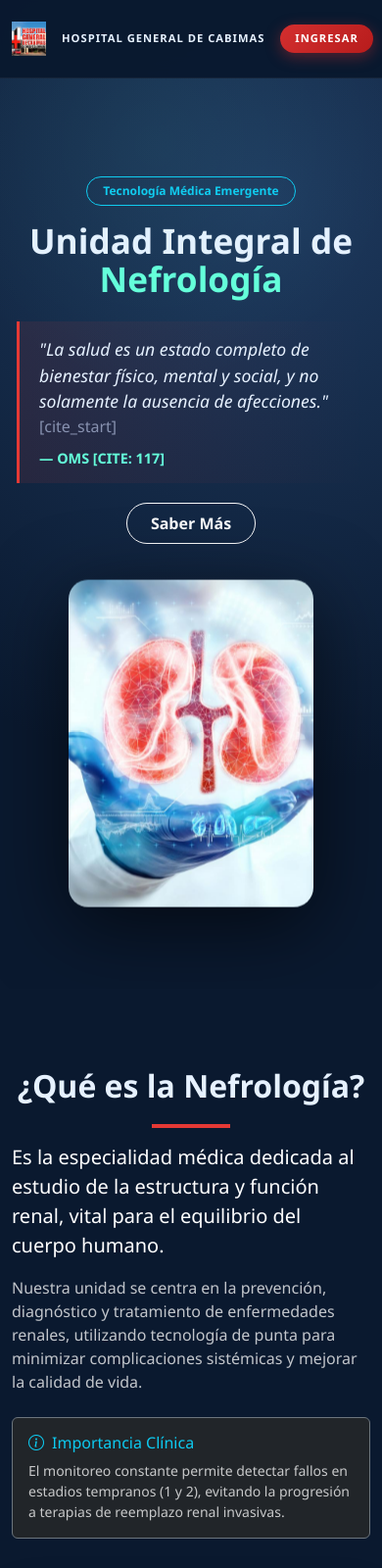
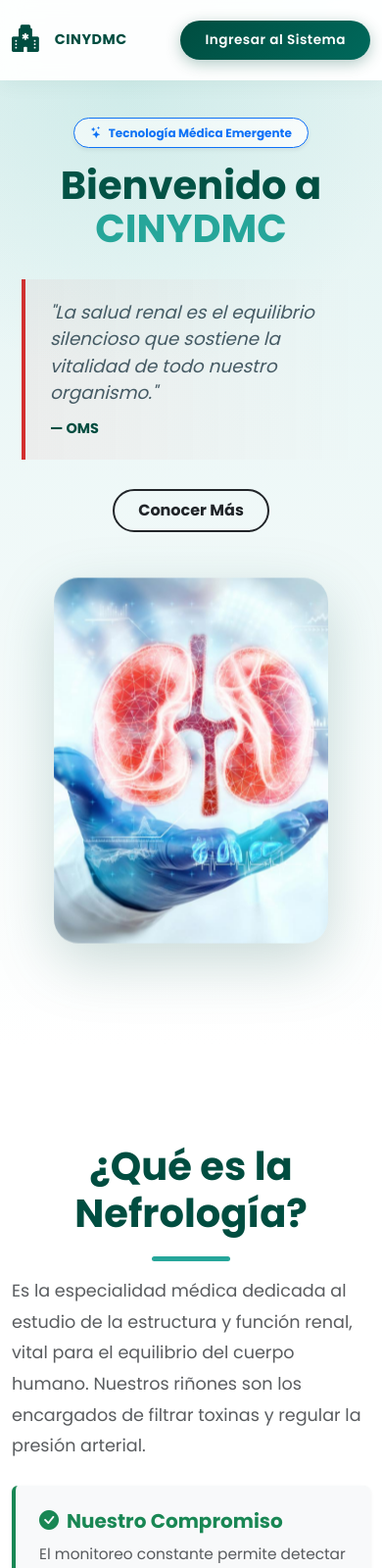
Before and after one commit to http788/nefrologia, a website: page public/index.html in a window 390 px wide. Shown: the top 1600 px of the page at 98% size. Drawn offline with nearby package versions, Linux system fonts and the light colour scheme.

Commit message:
Update index.html

```diff
--- a/public/index.html
+++ b/public/index.html
@@ -3,111 +3,111 @@
 <head>
     <meta charset="UTF-8">
     <meta name="viewport" content="width=device-width, initial-scale=1.0">
-    <title>Hospital General de Cabimas | SINEF</title>
+    <title>CINYDMC - Hospital General de Cabimas</title>
     <link href="https://cdn.jsdelivr.net/npm/bootstrap@5.3.0/dist/css/bootstrap.min.css" rel="stylesheet">
     <link rel="stylesheet" href="https://cdn.jsdelivr.net/npm/bootstrap-icons@1.10.5/font/bootstrap-icons.css">
+    <link href="https://fonts.googleapis.com/css2?family=Poppins:wght@300;400;500;600;700&display=swap" rel="stylesheet">
     <style>
         :root {
-            --primary-dark: #0a192f;
-            --secondary-dark: #112240;
-            --accent-red: #e53935;
-            --accent-cyan: #64ffda;
-            --text-gray: #8892b0;
-            --text-white: #e6f1ff;
+            /* PALETA "AIRE & VIDA" (Turquesa Clínico) */
+            --bg-body: #e0f2f1;       /* Menta muy suave */
+            --primary: #004d40;       /* Verde azulado profundo (Texto/Titulos) */
+            --accent: #26a69a;        /* Turquesa vibrante (Botones/Detalles) */
+            --secondary-bg: #ffffff;  /* Blanco puro (Tarjetas) */
+            --text-dark: #263238;     /* Gris oscuro (Texto párrafo) */
+            --danger: #d32f2f;        /* Rojo institucional */
         }
 
         body {
-            background-color: var(--primary-dark);
-            color: var(--text-gray);
-            font-family: 'Segoe UI', Roboto, sans-serif;
+            background-color: var(--bg-body);
+            color: var(--text-dark);
+            font-family: 'Poppins', sans-serif;
             overflow-x: hidden;
         }
 
         /* --- NAVBAR --- */
         .navbar {
-            background: rgba(10, 25, 47, 0.98); /* Más opaco para que no moleste el fondo */
+            background: rgba(255, 255, 255, 0.95);
             backdrop-filter: blur(10px);
-            border-bottom: 1px solid rgba(255,255,255,0.05);
+            box-shadow: 0 4px 20px rgba(0, 77, 64, 0.05);
             padding: 15px 0;
-            /* Asegura que la barra tenga una altura controlada */
             min-height: 80px;
         }
-        .brand-title { color: var(--text-white); font-weight: 700; font-size: 0.9rem; letter-spacing: 1px; }
-        .brand-subtitle { color: var(--accent-cyan); font-size: 0.7rem; text-transform: uppercase; letter-spacing: 1px; }
+        .brand-title { color: var(--primary); font-weight: 800; font-size: 1.1rem; letter-spacing: 0.5px; }
+        .brand-subtitle { color: var(--accent); font-size: 0.75rem; text-transform: uppercase; font-weight: 600; letter-spacing: 1px; }
 
-        .btn-login-red {
-            background: linear-gradient(135deg, #d32f2f 0%, #b71c1c 100%);
+        .btn-login {
+            background: linear-gradient(135deg, var(--primary) 0%, #00695c 100%);
             color: white;
             border: none;
             border-radius: 50px;
-            padding: 8px 20px;
-            font-weight: 700;
-            box-shadow: 0 4px 15px rgba(211, 47, 47, 0.4);
+            padding: 10px 25px;
+            font-weight: 600;
+            box-shadow: 0 4px 15px rgba(0, 77, 64, 0.3);
             transition: all 0.3s ease;
-            text-transform: uppercase;
-            font-size: 0.75rem; /* Un poco más pequeño para que quepa bien */
-            letter-spacing: 1px;
-            white-space: nowrap; /* Evita que el texto del botón se parta */
+            font-size: 0.85rem;
+            letter-spacing: 0.5px;
         }
-        .btn-login-red:hover {
+        .btn-login:hover {
             transform: translateY(-2px);
-            box-shadow: 0 6px 20px rgba(211, 47, 47, 0.6);
+            box-shadow: 0 6px 20px rgba(0, 77, 64, 0.4);
             color: white;
         }
 
-        /* --- HERO SECTION RESPONSIVE --- */
+        /* --- HERO SECTION --- */
         .hero {
-            background: radial-gradient(circle at 70% 20%, #1e3a5f 0%, #0a192f 70%);
+            /* Degradado suave Menta -> Blanco */
+            background: linear-gradient(180deg, #e0f2f1 0%, #ffffff 100%);
             position: relative;
             overflow: hidden;
-            /* Padding estándar para PC */
-            padding-top: 150px;
-            padding-bottom: 80px;
+            padding-top: 160px;
+            padding-bottom: 100px;
         }
 
+        /* Elemento decorativo de fondo */
         .hero::before {
             content: "";
             position: absolute;
-            top: -10%; right: -5%;
-            width: 500px; height: 500px;
-            background: radial-gradient(circle, rgba(100, 255, 218, 0.05) 0%, transparent 70%);
+            top: -20%; right: -10%;
+            width: 600px; height: 600px;
+            background: radial-gradient(circle, rgba(38, 166, 154, 0.1) 0%, transparent 70%);
             z-index: 0;
         }
 
         .hero h1 {
-            color: var(--text-white);
-            font-size: 3.5rem;
+            color: var(--primary);
+            font-size: 3.8rem;
             font-weight: 800;
             line-height: 1.1;
             margin-bottom: 25px;
         }
 
-        /* Estilo Profesional para la Cita */
+        /* Cita Estilizada */
         .quote-box {
-            border-left: 3px solid var(--accent-red);
-            padding-left: 20px;
-            background: linear-gradient(90deg, rgba(229, 57, 53, 0.1) 0%, transparent 100%);
-            padding: 15px 20px;
-            border-radius: 0 10px 10px 0;
-            margin-bottom: 30px;
+            border-left: 4px solid var(--danger);
+            padding-left: 25px;
+            background: linear-gradient(90deg, rgba(211, 47, 47, 0.05) 0%, transparent 100%);
+            padding: 20px 25px;
+            border-radius: 0 15px 15px 0;
+            margin-bottom: 35px;
         }
         .quote-text {
-            color: var(--text-white);
+            color: #455a64; /* Gris azulado medio */
             font-style: italic;
-            font-weight: 300;
-            font-size: 1.1rem;
+            font-weight: 400;
+            font-size: 1.15rem;
             margin: 0;
         }
         .quote-author {
-            color: var(--accent-cyan);
+            color: var(--primary);
             font-weight: 700;
             font-size: 0.9rem;
             text-transform: uppercase;
             display: block;
-            margin-top: 10px;
+            margin-top: 12px;
         }
 
-        /* IMAGEN HERO */
+        /* IMAGEN HERO FLOTANTE */
         .hero-img-container {
             position: relative;
             z-index: 1;
@@ -116,9 +116,9 @@
         }
         .hero-img {
             width: 100%;
-            max-width: 380px;
-            filter: drop-shadow(0 20px 40px rgba(0,0,0,0.6));
-            border-radius: 20px;
+            max-width: 420px;
+            filter: drop-shadow(0 20px 30px rgba(0, 77, 64, 0.2)); /* Sombra verdosa suave */
+            border-radius: 25px;
         }
 
         @keyframes float {
@@ -128,71 +128,71 @@
         }
 
         /* --- SECCIONES --- */
-        .section-padding { padding: 80px 0; }
-        .section-header h2 { color: var(--text-white); font-weight: 700; font-size: 2.5rem; margin-bottom: 20px; }
-        .section-header::after { content: ""; display: block; width: 80px; height: 4px; background: var(--accent-red); margin-top: 15px; }
+        .section-padding { padding: 100px 0; }
+        .section-header h2 { color: var(--primary); font-weight: 800; font-size: 2.5rem; margin-bottom: 20px; }
+        .section-header::after { content: ""; display: block; width: 80px; height: 5px; background: var(--accent); margin-top: 15px; border-radius: 5px; }
 
         /* --- MAPA --- */
         .map-container {
-            border-radius: 15px;
+            border-radius: 20px;
             overflow: hidden;
-            border: 2px solid var(--accent-blue);
-            box-shadow: 0 10px 30px rgba(0,0,0,0.5);
-            height: 400px; /* Altura buena para el mapa */
+            border: 4px solid white;
+            box-shadow: 0 15px 40px rgba(0, 77, 64, 0.15);
+            height: 400px;
             width: 100%;
             position: relative;
         }
 
-        /* --- TARJETAS --- */
+        /* --- TARJETAS (MISION/VISION) --- */
         .feature-card {
-            background-color: var(--secondary-dark);
-            padding: 30px;
-            border-radius: 12px;
+            background-color: var(--secondary-bg);
+            padding: 40px 30px;
+            border-radius: 20px;
             height: 100%;
-            transition: transform 0.3s ease;
-            border: 1px solid rgba(255,255,255,0.05);
+            transition: all 0.3s ease;
+            border: 1px solid #e0f2f1;
+            box-shadow: 0 10px 30px rgba(0,0,0,0.03);
         }
         .feature-card:hover {
-            transform: translateY(-5px);
-            border-color: var(--accent-cyan);
-            background-color: rgba(17, 34, 64, 0.9);
+            transform: translateY(-10px);
+            border-color: var(--accent);
+            box-shadow: 0 20px 40px rgba(38, 166, 154, 0.15);
         }
-        .card-icon { font-size: 2rem; margin-bottom: 15px; display: block; }
-        .card-title { color: var(--text-white); font-weight: 700; margin-bottom: 10px; }
+        .card-icon { font-size: 2.5rem; margin-bottom: 20px; display: block; }
+        .card-title { color: var(--primary); font-weight: 700; margin-bottom: 15px; font-size: 1.4rem; }
 
         /* --- FOOTER --- */
         footer {
-            background-color: #020c1b;
-            padding: 50px 0 20px;
+            background-color: var(--primary); /* Fondo verde oscuro */
+            padding: 60px 0 20px;
             text-align: center;
-            border-top: 1px solid #233554;
+            color: white;
         }
-        .social-links a { color: var(--text-gray); font-size: 1.5rem; margin: 0 10px; transition: 0.3s; }
-        .social-links a:hover { color: var(--accent-cyan); transform: scale(1.2); display: inline-block; }
+        .social-links a {
+            color: rgba(255,255,255,0.7);
+            font-size: 1.8rem;
+            margin: 0 15px;
+            transition: 0.3s;
+            display: inline-block;
+        }
+        .social-links a:hover { color: var(--accent); transform: scale(1.2); }
 
-        /* --- VISTA MÓVIL (MEDIA QUERIES) --- */
+        /* --- VISTA MÓVIL --- */
         @media (max-width: 768px) {
-            /* Ajuste Navbar Móvil */
-            .navbar-brand img { width: 35px; }
-            .brand-title { font-size: 0.7rem; } /* Texto más pequeño */
-            .brand-subtitle { display: none; } /* Ocultar subtítulo para ahorrar espacio */
-            .btn-login-red { padding: 6px 15px; font-size: 0.7rem; } /* Botón más compacto */
+            .navbar-brand img { width: 40px; }
+            .brand-title { font-size: 0.9rem; }
+            .brand-subtitle { display: none; }
 
-            /* AJUSTE CRÍTICO: Padding Hero para que baje el contenido */
-            .hero {
-                padding-top: 180px !important; /* MÁS ESPACIO ARRIBA */
-                text-align: center;
-            }
-            .hero h1 { font-size: 2.2rem; }
+            .hero { padding-top: 120px !important; text-align: center; }
+            .hero h1 { font-size: 2.5rem; }
 
-            .hero-img-container { margin-top: 40px; }
-            .hero-img { max-width: 250px; }
+            .hero-img-container { margin-top: 50px; }
+            .hero-img { max-width: 280px; }
 
-            .quote-box { text-align: left; margin: 20px 5px; }
+            .quote-box { text-align: left; margin: 30px 10px; }
 
-            .section-header h2 { font-size: 2rem; }
+            .section-header { text-align: center; }
             .section-header::after { margin: 15px auto; }
-            .section-header { text-align: center; }
         }
     </style>
 </head>
@@ -201,14 +201,14 @@
     <nav class="navbar navbar-expand fixed-top">
         <div class="container">
             <a class="navbar-brand d-flex align-items-center" href="#">
-                <img src="logo_hospital.png" alt="Logo" width="50" class="me-3">
+                <i class="bi bi-hospital-fill fs-1 me-3" style="color: var(--primary);"></i>
                 <div>
-                    <span class="brand-title d-block">HOSPITAL GENERAL DE CABIMAS</span>
-                    <span class="brand-subtitle">Dr. Adolfo D'Empaire</span>
+                    <span class="brand-title d-block">CINYDMC</span>
+                    <span class="brand-subtitle">Centro Integral de Nefrología</span>
                 </div>
             </a>
             <div class="ms-auto">
-                <a href="login.html" class="btn btn-login-red">Ingresar</a>
+                <a href="login.html" class="btn btn-login">Ingresar al Sistema</a>
             </div>
         </div>
     </nav>
@@ -218,18 +218,20 @@
             <div class="row align-items-center">
 
                 <div class="col-lg-7 hero-content">
-                    <span class="badge border border-info text-info mb-3 px-3 py-2 rounded-pill">Tecnología Médica Emergente</span>
-                    <h1>Unidad Integral de <br><span style="color: var(--accent-cyan);">Nefrología</span></h1>
+                    <span class="badge bg-white text-primary border border-primary mb-3 px-3 py-2 rounded-pill shadow-sm">
+                        <i class="bi bi-stars me-1"></i> Tecnología Médica Emergente
+                    </span>
+                    <h1>Bienvenido a <br><span style="color: var(--accent);">CINYDMC</span></h1>
 
                     <div class="quote-box">
                         <p class="quote-text">
-                            "La salud es un estado completo de bienestar físico, mental y social, y no solamente la ausencia de afecciones."
+                            "La salud renal es el equilibrio silencioso que sostiene la vitalidad de todo nuestro organismo."
                         </p>
-                        [cite_start]<span class="quote-author">— OMS [cite: 117]</span>
+                        <span class="quote-author">— OMS</span>
                     </div>
 
                     <div class="d-flex gap-3 justify-content-center justify-content-lg-start">
-                        <a href="#informacion" class="btn btn-outline-light rounded-pill px-4 py-2 fw-bold">Saber Más</a>
+                        <a href="#informacion" class="btn btn-outline-dark rounded-pill px-4 py-2 fw-bold border-2">Conocer Más</a>
                     </div>
                 </div>
 
@@ -242,35 +244,34 @@
         </div>
     </header>
 
-    <section id="informacion" class="section-padding">
+    <section id="informacion" class="section-padding bg-white">
         <div class="container">
             <div class="row align-items-center">
                 <div class="col-lg-6 mb-5 mb-lg-0">
                     <div class="section-header">
                         <h2>¿Qué es la Nefrología?</h2>
                     </div>
-                    <div class="pe-lg-5 text-white">
-                        <p class="lead">Es la especialidad médica dedicada al estudio de la estructura y función renal, vital para el equilibrio del cuerpo humano.</p>
-                        <p class="opacity-75">Nuestra unidad se centra en la prevención, diagnóstico y tratamiento de enfermedades renales, utilizando tecnología de punta para minimizar complicaciones sistémicas y mejorar la calidad de vida.</p>
+                    <div class="pe-lg-5 text-muted" style="font-size: 1.1rem; line-height: 1.8;">
+                        <p>Es la especialidad médica dedicada al estudio de la estructura y función renal, vital para el equilibrio del cuerpo humano. Nuestros riñones son los encargados de filtrar toxinas y regular la presión arterial.</p>
 
-                        <div class="mt-4 p-3 rounded border border-secondary bg-dark">
-                            <h6 class="text-info mb-2"><i class="bi bi-info-circle me-2"></i>Importancia Clínica</h6>
-                            <p class="small m-0 opacity-75">El monitoreo constante permite detectar fallos en estadios tempranos (1 y 2), evitando la progresión a terapias de reemplazo renal invasivas.</p>
+                        <div class="mt-4 p-4 rounded bg-light border-start border-4 border-success shadow-sm">
+                            <h5 class="text-success fw-bold mb-2"><i class="bi bi-check-circle-fill me-2"></i>Nuestro Compromiso</h5>
+                            <p class="m-0 small">El monitoreo constante permite detectar fallos en estadios tempranos (1 y 2), evitando la progresión a terapias de reemplazo renal invasivas.</p>
                         </div>
                     </div>
                 </div>
                 <div class="col-lg-6 text-center">
-                    <img src="nefrologia.png" alt="Nefrología" class="img-fluid rounded shadow-lg border border-secondary" style="max-height: 400px;">
+                    <img src="nefrologia.png" alt="Nefrología" class="img-fluid rounded-4 shadow-lg" style="max-height: 400px;">
                 </div>
             </div>
         </div>
     </section>
 
-    <section class="section-padding" style="background-color: rgba(17, 34, 64, 0.3);">
+    <section class="section-padding" style="background-color: #f0fdfa;">
         <div class="container">
             <div class="text-center mb-5">
-                <h2 class="text-white fw-bold">Nuestra Institución</h2>
-                <div style="width: 60px; height: 4px; background: var(--accent-cyan); margin: 15px auto;"></div>
+                <h2 style="color: var(--primary); font-weight: 800;">Nuestra Institución</h2>
+                <div style="width: 60px; height: 5px; background: var(--accent); margin: 15px auto; border-radius: 10px;"></div>
             </div>
 
             <div class="row g-4">
@@ -278,21 +279,21 @@
                     <div class="feature-card text-center">
                         <i class="bi bi-bullseye card-icon text-danger"></i>
                         <h4 class="card-title">Misión</h4>
-                        <p class="small opacity-75">Brindar atención integral a pacientes con Enfermedad Renal Crónica mediante el uso de tecnologías médicas emergentes, garantizando un servicio humanista y de calidad en la Costa Oriental del Lago.</p>
+                        <p class="text-muted">Brindar atención integral a pacientes con Enfermedad Renal Crónica mediante el uso de tecnologías médicas emergentes, garantizando un servicio humanista en la Costa Oriental del Lago.</p>
                     </div>
                 </div>
                 <div class="col-md-4">
                     <div class="feature-card text-center">
-                        <i class="bi bi-eye card-icon text-info"></i>
+                        <i class="bi bi-eye card-icon text-success"></i>
                         <h4 class="card-title">Visión</h4>
-                        <p class="small opacity-75">Ser un centro de referencia nacional en nefrología, pioneros en la implementación de IA y Telemedicina para el monitoreo y tratamiento renal, reduciendo la morbilidad.</p>
+                        <p class="text-muted">Ser un centro de referencia nacional en nefrología, pioneros en la implementación de IA y Telemedicina para el monitoreo y tratamiento renal, reduciendo la morbilidad.</p>
                     </div>
                 </div>
                 <div class="col-md-4">
                     <div class="feature-card text-center">
-                        <i class="bi bi-laptop card-icon" style="color: var(--accent-cyan);"></i>
-                        <h4 class="card-title">Objetivos SINEF</h4>
-                        <p class="small opacity-75">Digitalizar la gestión de historias clínicas y el control de pacientes renales, facilitando la comunicación médico-paciente y el seguimiento mediante herramientas web avanzadas.</p>
+                        <i class="bi bi-laptop card-icon" style="color: var(--accent);"></i>
+                        <h4 class="card-title">Tecnología SINEF</h4>
+                        <p class="text-muted">Digitalizar la gestión de historias clínicas y el control de pacientes renales, facilitando la comunicación médico-paciente mediante herramientas web avanzadas.</p>
                     </div>
                 </div>
             </div>
@@ -303,11 +304,11 @@
         <div class="container">
             <div class="row justify-content-center">
                 <div class="col-lg-8">
-                    <h5 class="text-danger text-uppercase mb-4 fw-bold ls-2">Ubicación Exacta</h5>
+                    <h5 class="text-uppercase mb-4 fw-bold ls-2" style="color: var(--accent);">Ubicación</h5>
 
                     <div class="map-container mb-4">
                         <iframe
-                            src="https://maps.google.com/maps?q=Hospital+General+de+Cabimas+Dr.+Adolfo+D'Empaire&t=&z=15&ie=UTF8&iwloc=&output=embed"
+                            src="https://www.google.com/maps/embed?pb=!1m18!1m12!1m3!1d3925.345678!2d-71.4!3d10.4!2m3!1f0!2f0!3f0!3m2!1i1024!2i768!4f13.1!3m3!1m2!1s0x0%3A0x0!2zMTDCsDI0JzAwLjAiTiA3McKwMjQnMDAuMCJX!5e0!3m2!1ses!2sve!4v1600000000000!5m2!1ses!2sve"
                             width="100%"
                             height="100%"
                             style="border:0;"
@@ -316,7 +317,7 @@
                         </iframe>
                     </div>
 
-                    <p class="text-white fs-6 mb-4">
+                    <p class="fs-6 mb-4 opacity-75">
                         <i class="bi bi-geo-alt-fill me-2 text-danger"></i>
                         Avenida Andrés Bello, parroquia Ambrosio, Cabimas, estado Zulia.
                     </p>
@@ -326,9 +327,9 @@
                         <a href="https://www.facebook.com/p/Hospital-General-de-Cabimas-Dr-Adolfo-DEmpaire-100077067501951/?locale=es_LA" target="_blank"><i class="bi bi-facebook"></i></a>
                     </div>
 
-                    <div class="border-top border-secondary pt-4">
-                        <p class="mb-1 fw-bold text-white fs-6">© 2025 SINEF - Hospital General de Cabimas "Dr. Adolfo D'Empaire"</p>
-                        <p class="text-white m-0 small opacity-75">Desarrollado por Ing. Marisol Cepeda</p>
+                    <div class="border-top border-secondary pt-4 mt-4 opacity-50">
+                        <p class="mb-1 fw-bold fs-6">© 2025 SINEF - CINYDMC "Dr. Adolfo D'Empaire"</p>
+                        <p class="m-0 small">Desarrollado por Ing. Marisol Cepeda</p>
                     </div>
                 </div>
             </div>
```
